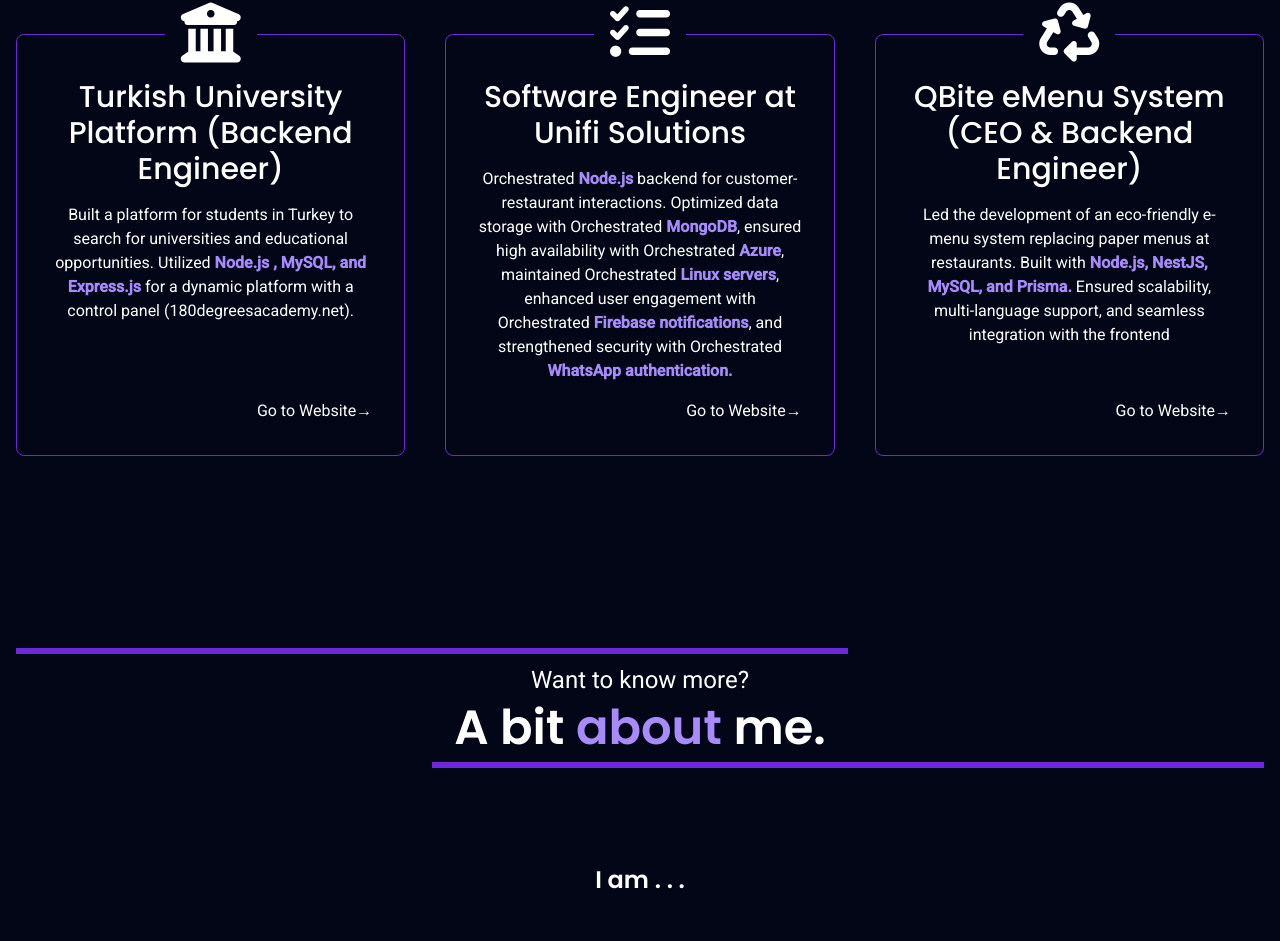
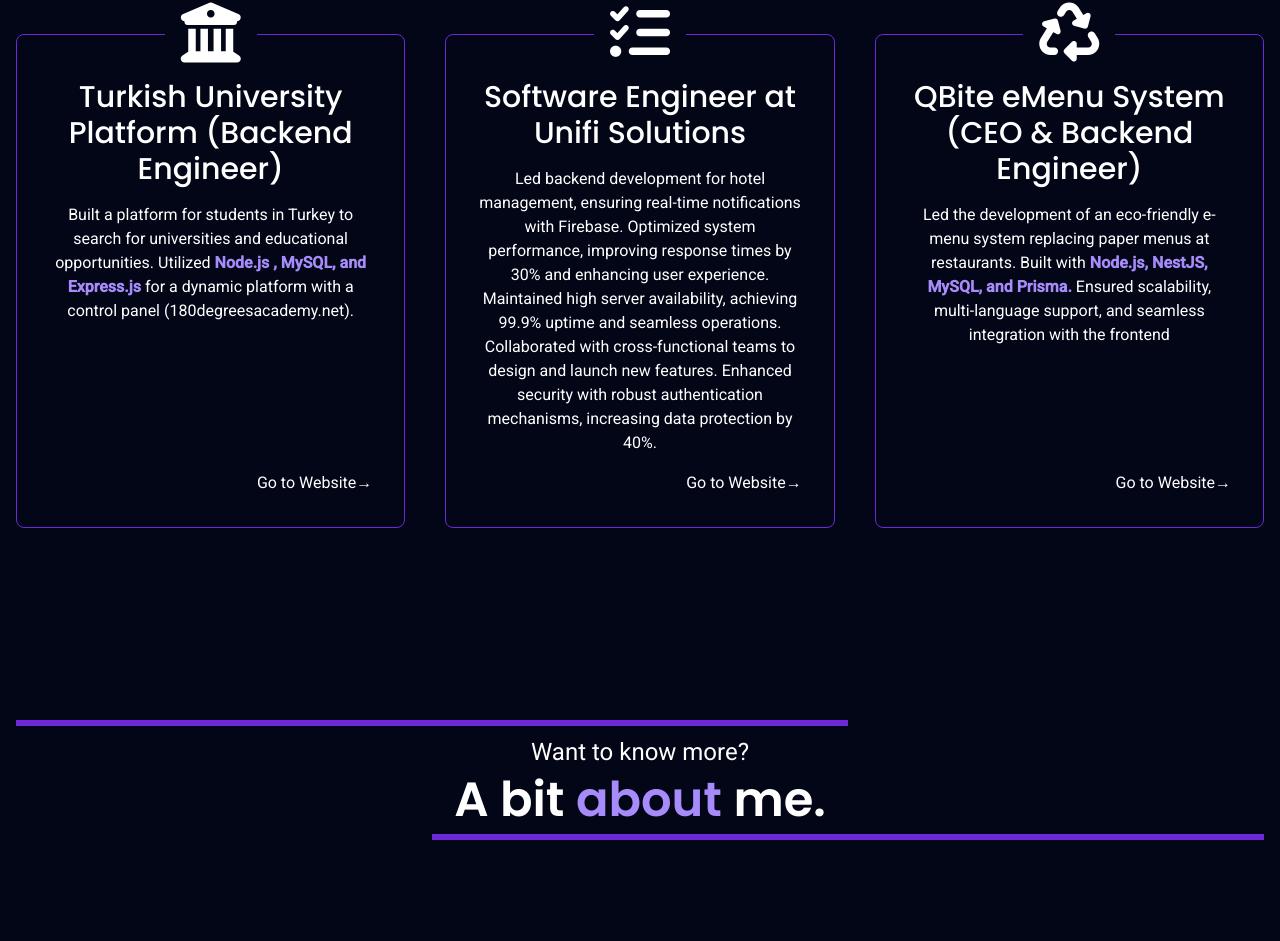
Before and after one commit to mohrazzak/portfolio, a SvelteKit app: page / in a window 1280 px wide. Shown: the part 1067-2008 px from the top of the page. Built offline with nearby package versions, Linux system fonts and the light colour scheme.

Commit message:
some changes

```diff
--- a/src/components/Main.svelte
+++ b/src/components/Main.svelte
@@ -122,14 +122,11 @@
             </Step>
             <Step step={steps[1]} >
                 <p>
-                        Orchestrated <strong
-                        class="text-violet-400">Node.js</strong> backend for customer-restaurant interactions. Optimized data storage with Orchestrated <strong
-                        class="text-violet-400">MongoDB</strong>, ensured high availability with Orchestrated <strong
-                        class="text-violet-400">Azure</strong>, maintained Orchestrated <strong
-                        class="text-violet-400"> Linux servers</strong>, enhanced user engagement with Orchestrated <strong
-                        class="text-violet-400">Firebase notifications</strong>, and strengthened security with Orchestrated <strong
-                        class="text-violet-400">WhatsApp authentication.</strong>
-
+                       Led backend development for hotel management, ensuring real-time notifications with Firebase.
+Optimized system performance, improving response times by 30% and enhancing user experience.
+Maintained high server availability, achieving 99.9% uptime and seamless operations.
+Collaborated with cross-functional teams to design and launch new features.
+Enhanced security with robust authentication mechanisms, increasing data protection by 40%.
                 </p>
             </Step>
             <Step step={steps[2]}>
```
Also changed, not shown: 1 other file (tests, documents, lock files or other folders).
